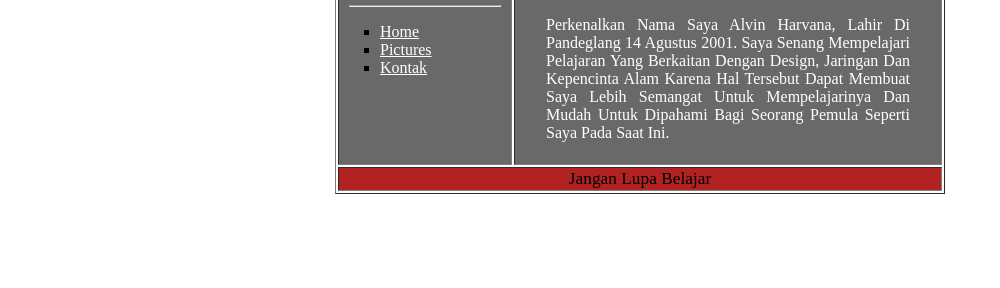
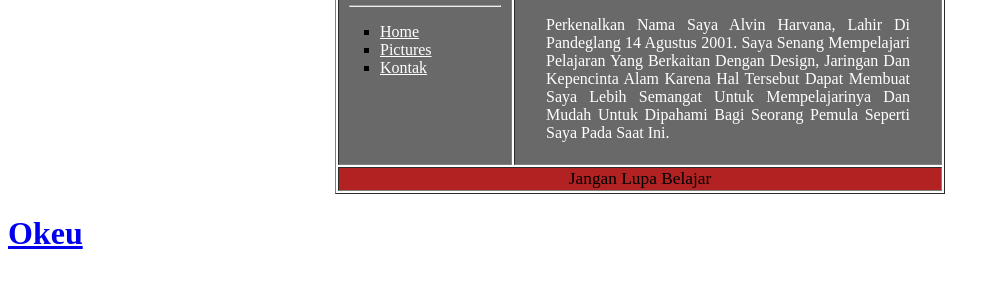
Before and after one commit to alvinsoftware/alvinwebsite, a plain HTML site: page index.html in a window 1280 px wide. Shown: the part 228-516 px from the top of the page, without its empty margins (0-1000 px from the left). Drawn offline with Linux system fonts and the light colour scheme.

Commit message:
Update index.html

```diff
--- a/index.html
+++ b/index.html
@@ -40,5 +40,6 @@
             </td>
         </tr>
     </table>
+    <h1><a href="alvin.html">Okeu</a></h1>
 </body>
 </html>
```
